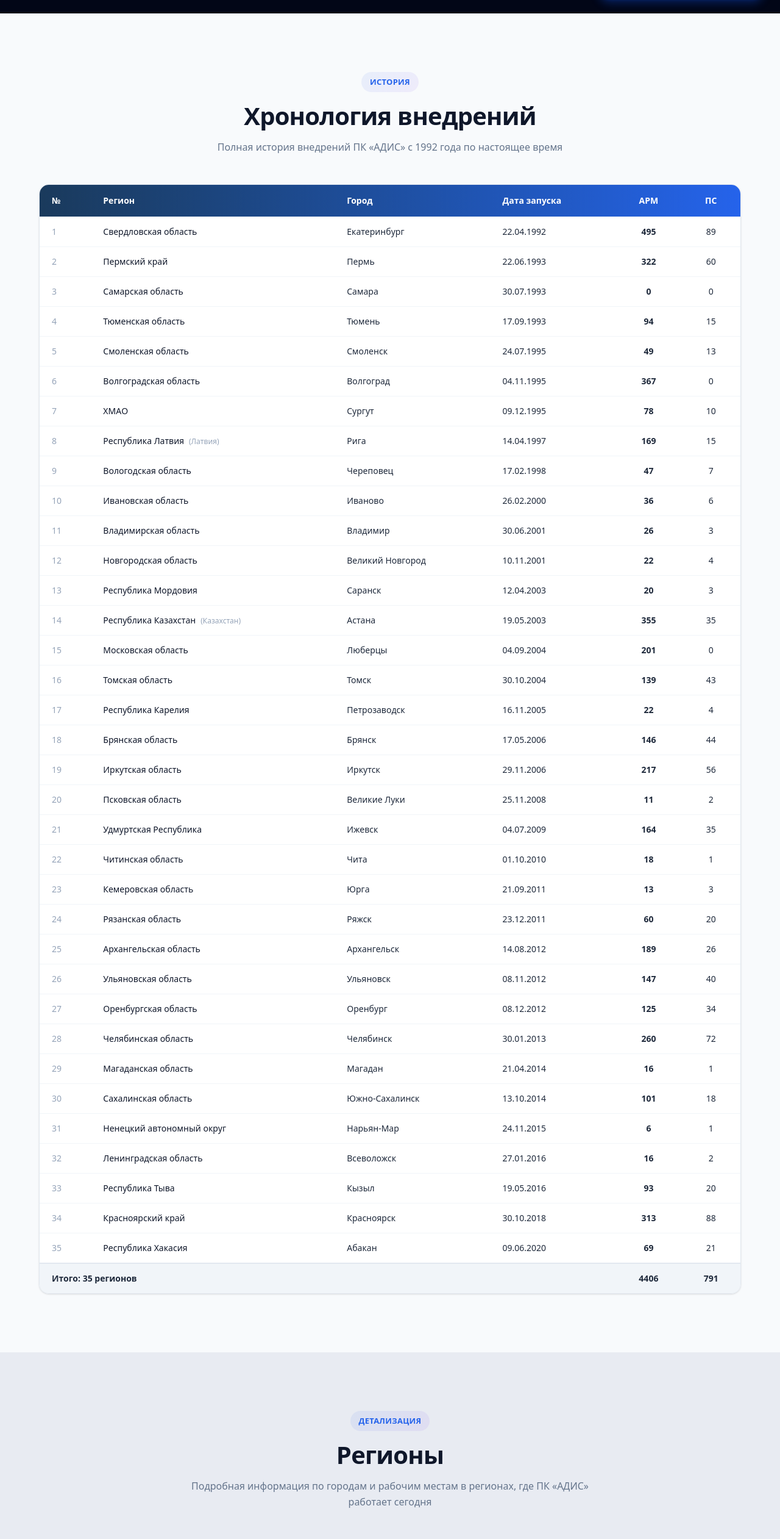
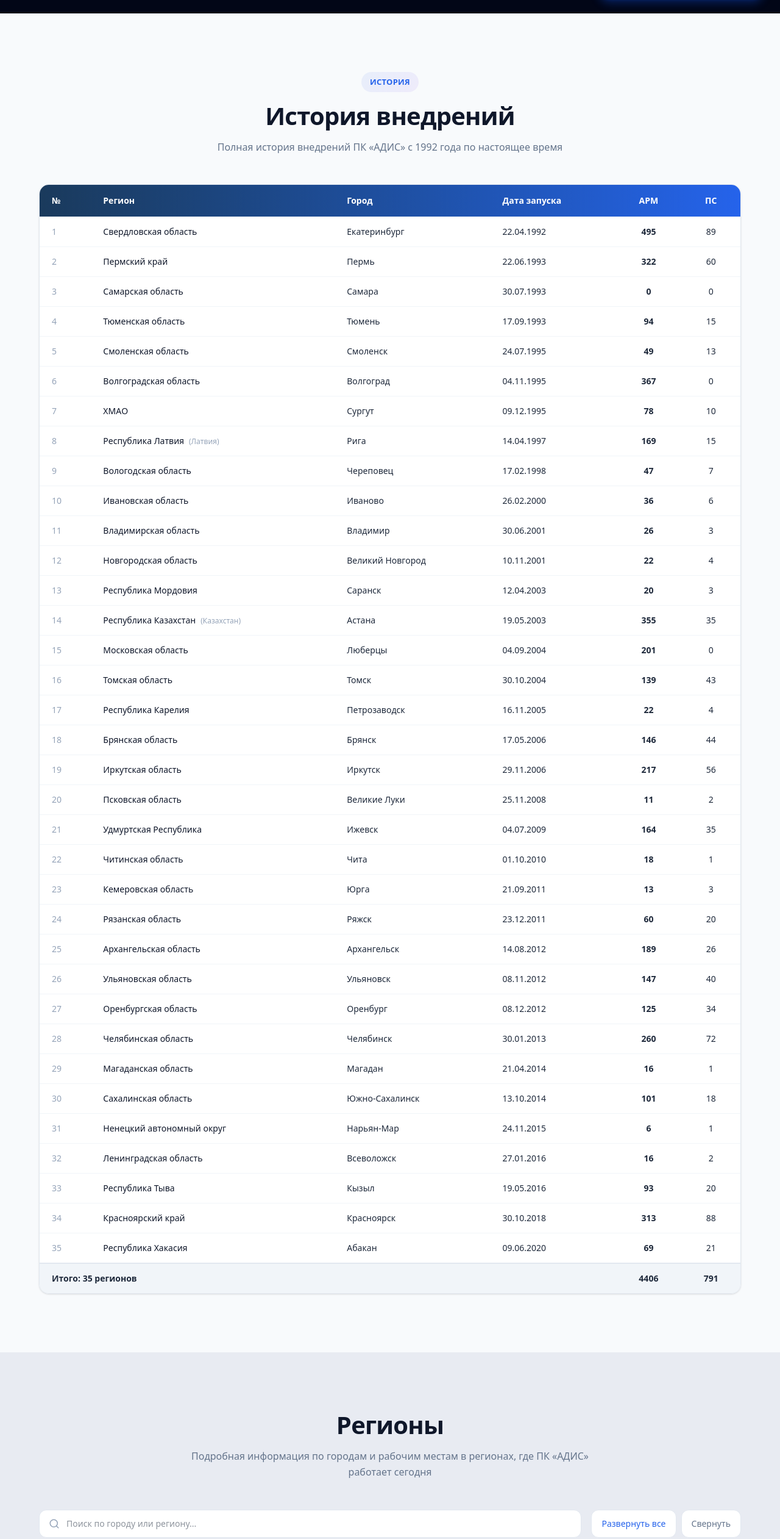
Before and after one commit to Bulka84/adis, a Next.js app: page /clients in a window 1280 px wide. Shown: the part 778-3301 px from the top of the page at 61% size. Built offline with nearby package versions, Linux system fonts and the light colour scheme.

Commit message:
Rename 'Хронология' to 'История внедрений', remove 'Детализация' tag
Co-Authored-By: Claude Sonnet 4.6 <noreply@anthropic.com>

```diff
--- a/src/app/clients/page.tsx
+++ b/src/app/clients/page.tsx
@@ -57,7 +57,7 @@ export default function ClientsPage() {
           <div className="text-center mb-12">
             <span className="section-tag mb-4">История</span>
             <h2 className="text-[clamp(28px,3.5vw,40px)] font-extrabold text-gray-900 leading-[1.15] tracking-[-0.02em] mb-4">
-              Хронология внедрений
+              История внедрений
             </h2>
             <p className="text-gray-500 max-w-2xl mx-auto">
               Полная история внедрений ПК &laquo;АДИС&raquo; с 1992 года по настоящее время
@@ -112,7 +112,6 @@ export default function ClientsPage() {
       {/* Active Region Blocks (detailed) */}
       <section className="max-w-[1200px] mx-auto px-6 py-24">
         <div className="text-center mb-12">
-          <span className="section-tag mb-4">Детализация</span>
           <h2 className="text-[clamp(28px,3.5vw,40px)] font-extrabold text-gray-900 leading-[1.15] tracking-[-0.02em] mb-4">
             Регионы
           </h2>
```
